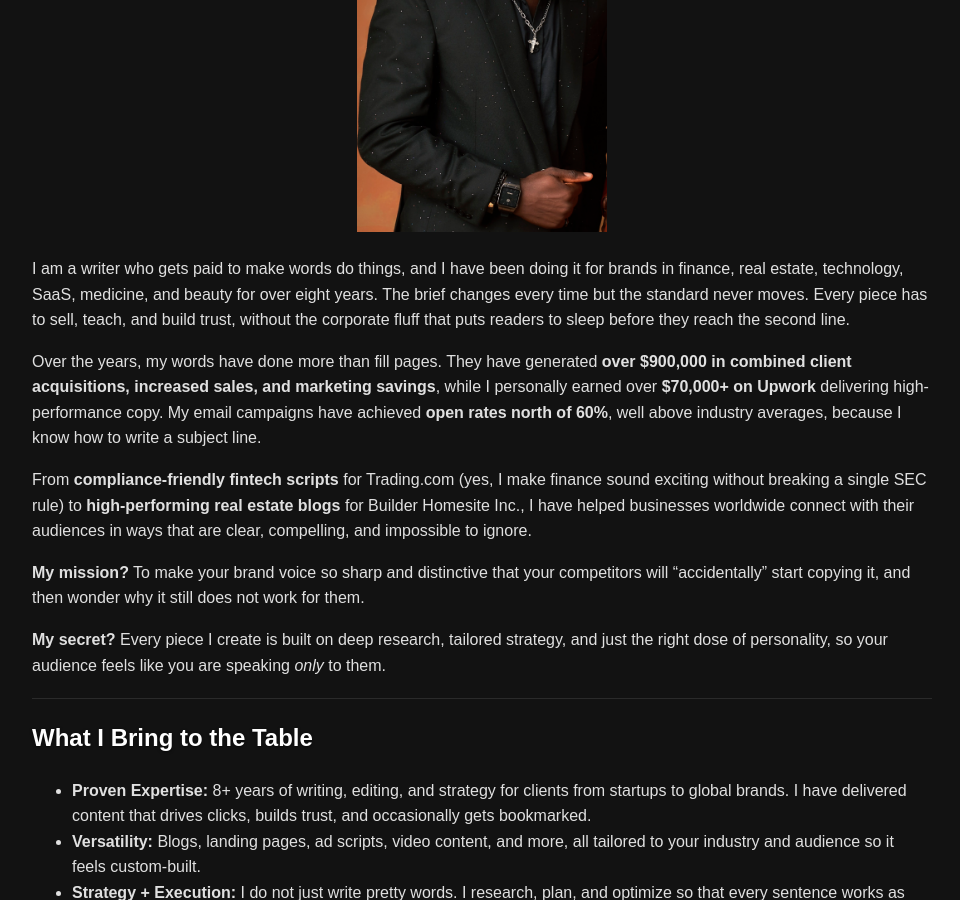
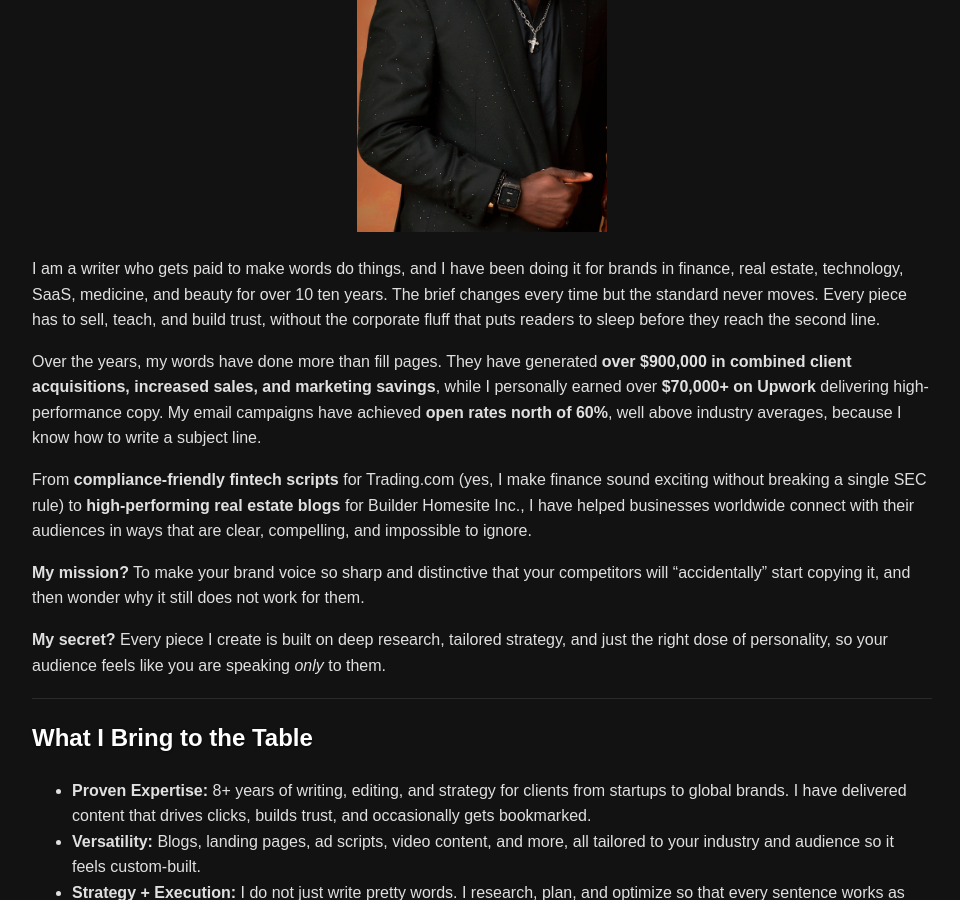
Before and after one commit to javablack/javablack.github.io, a Jekyll site: the page built from index.md, in a window 1280 px wide and 900 px high, scrolled down 345 px. Shown: the whole window, without its empty margins (158-1118 px from the left). Built offline with Jekyll 4.4.1, drawn with Linux system fonts in a browser that asks for light colours.

Commit message:
Update writing experience duration in index.md
Updated experience duration from eight to ten years.

```diff
--- a/index.md
+++ b/index.md
@@ -8,7 +8,7 @@ title: "Olawale Ajayi – Copywriter & Content Strategist"
   <img src="/assets/Images/Javablack_Prime.jpg" alt="Olawale Ajayi" width="250"/>
 </p>
 
-I am a writer who gets paid to make words do things, and I have been doing it for brands in finance, real estate, technology, SaaS, medicine, and beauty for over eight years. The brief changes every time but the standard never moves. Every piece has to sell, teach, and build trust, without the corporate fluff that puts readers to sleep before they reach the second line.
+I am a writer who gets paid to make words do things, and I have been doing it for brands in finance, real estate, technology, SaaS, medicine, and beauty for over 10 ten years. The brief changes every time but the standard never moves. Every piece has to sell, teach, and build trust, without the corporate fluff that puts readers to sleep before they reach the second line.
 
 Over the years, my words have done more than fill pages. They have generated **over $900,000 in combined client acquisitions, increased sales, and marketing savings**, while I personally earned over **$70,000+ on Upwork** delivering high-performance copy. My email campaigns have achieved **open rates north of 60%**, well above industry averages, because I know how to write a subject line.
 
```
